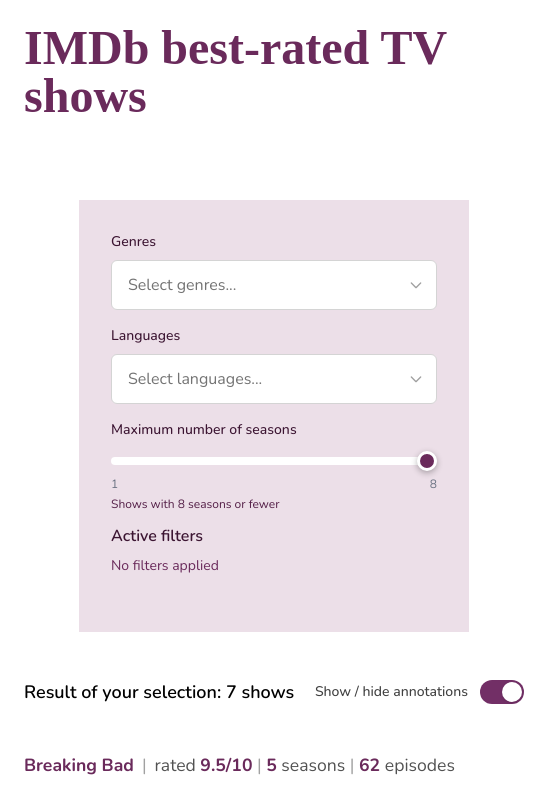
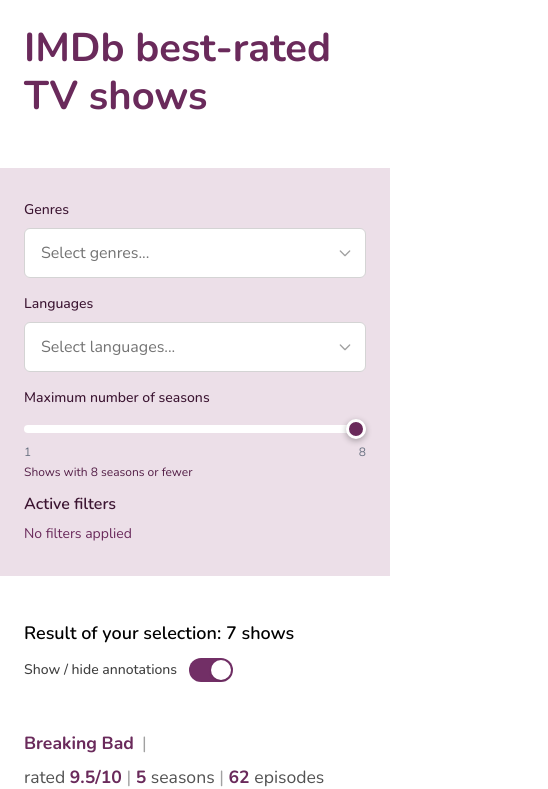
Before and after one commit to DameAnneSo/IMDB-show-explorer, a Svelte app: page / in a window 390 px wide. Shown: the top 789 px of the page, 548 px wide, since content can reach past the window. Built offline with nearby package versions, Linux system fonts and the light colour scheme; a web font is replaced by a local one.

Commit message:
fix: improve filter and chart responsiveness

```diff
--- a/src/App.svelte
+++ b/src/App.svelte
@@ -153,13 +153,15 @@
 </script>
 
 <div class="app-wrapper">
-  <main class="p-6 max-w-6xl mx-auto">
-    <h1 class="text-5xl font-display font-bold mb-6 text-primary">
+  <main class="main-content">
+    <div class="main-inner">
+      <h1 class="page-title">
         IMDb best-rated TV shows
       </h1>
+    </div>
 
-    <div class="filters-and-status">
-      <div class="filters-content">
+    <div class="filters-section">
+      <div class="filters-inner">
         {#if isLoading}
           <div class="flex justify-center items-center py-12">
             <div
@@ -195,7 +197,6 @@
           </div>
         {:else}
           <!-- Filters component -->
-          <div class="mb-6">
           <Filters
             {availableGenres}
             {availableLanguages}
@@ -205,11 +206,11 @@
             bind:selectedLanguages
             bind:maxSeasons
           />
-          </div>
         {/if}
       </div>
     </div>
-    <!-- Close filters-and-status here -->
+
+    <div class="main-inner">
       <!-- Charts component -->
       {#if !isLoading && !loadError}
         <Charts
@@ -220,6 +221,7 @@
       {/if}
 
       <BackToTopButton />
+    </div>
   </main>
   <Footer />
 </div>
@@ -231,26 +233,50 @@
   flex-direction: column;
 }
 
-main {
-  flex: 1; /* This makes main grow to push footer down */
+.main-content {
+  flex: 1;
 }
-h1 {
+
+.main-inner {
+  max-width: 72rem;
+  margin: 0 auto;
+  padding: 0 1.5rem;
+}
+
+.page-title {
+  font-size: 2.5rem;
+  font-family: var(--font-display);
+  font-weight: 700;
+  margin-bottom: 3rem;
+  margin-top: 1.5rem;
+  color: var(--color-primary);
+  line-height: 1.2;
+  word-wrap: break-word;
+}
+
+@media (min-width: 640px) {
+  .page-title {
+    font-size: 3rem;
+    margin-top: 2rem;
+    margin-bottom: 4rem;
+  }
+}
+
+@media (min-width: 768px) {
+  .page-title {
+    font-size: 3.5rem;
     margin-bottom: 5rem;
   }
+}
 
-.filters-and-status {
+.filters-section {
   background-color: var(--color-primary-100);
-  width: 100vw;
-  position: relative;
-  left: 50%;
-  right: 50%;
-  margin-left: -50vw;
-  margin-right: -50vw;
-  padding: 2rem;
+  width: 100%;
+  padding: 2rem 1.5rem;
   margin-bottom: 3rem;
 }
 
-.filters-content {
+.filters-inner {
   max-width: 72rem;
   margin: 0 auto;
 }
--- a/src/lib/Filters.svelte
+++ b/src/lib/Filters.svelte
@@ -97,7 +97,7 @@
   <h2 id="filters-heading" class="sr-only">Filter TV shows</h2>
 
   <!-- Filter Controls -->
-  <fieldset class="grid md:grid-cols-3 gap-4 mb-3">
+  <fieldset class="filter-grid">
     <legend class="sr-only"
       >Filter TV shows by genre, language, and number of seasons</legend
     >
@@ -184,7 +184,7 @@
         <button
           type="button"
           onclick={clearAllFilters}
-          class="px-2 py-0.5 text-primary-800 bg-white border border-primary-400 rounded-md hover:bg-primary-50 focus:outline-none focus:ring-2 focus:ring-primary-600 focus:ring-offset-2 transition-colors text-sm font-medium"
+          class="px-2 py-1 text-primary-800 bg-white border border-primary-400 rounded-md hover:bg-primary-50 focus:outline-none focus:ring-2 focus:ring-primary-600 focus:ring-offset-2 transition-colors text-sm font-medium"
           aria-label="Clear all active filters"
         >
           Clear all
@@ -305,4 +305,17 @@
   white-space: nowrap;
   border: 0;
 }
+
+.filter-grid {
+  display: grid;
+  grid-template-columns: 1fr;
+  gap: 1rem;
+  margin-bottom: 0.75rem;
+}
+
+@media (min-width: 768px) {
+  .filter-grid {
+    grid-template-columns: repeat(3, 1fr);
+  }
+}
 </style>
--- a/src/lib/LineChart.svelte
+++ b/src/lib/LineChart.svelte
@@ -180,7 +180,6 @@
   position: relative;
   font-size: 16px;
   width: 100%;
-  max-width: 600px;
   margin-bottom: 2rem;
 }
 .line {
```
Lines whose indentation alone changed are shown as unchanged.
